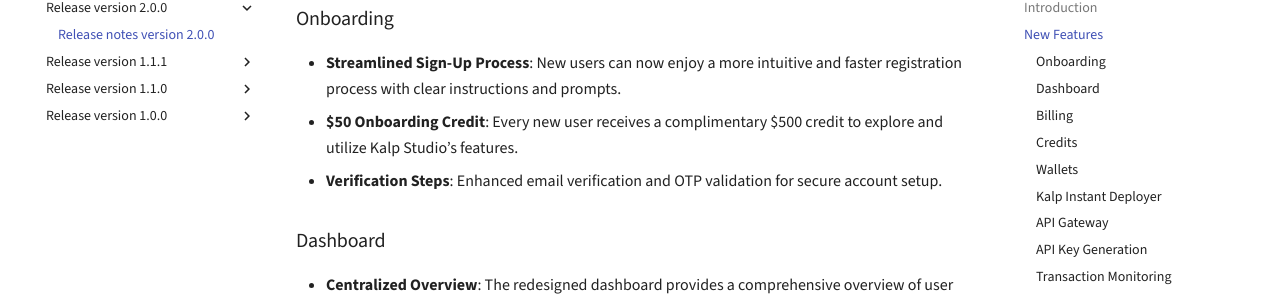
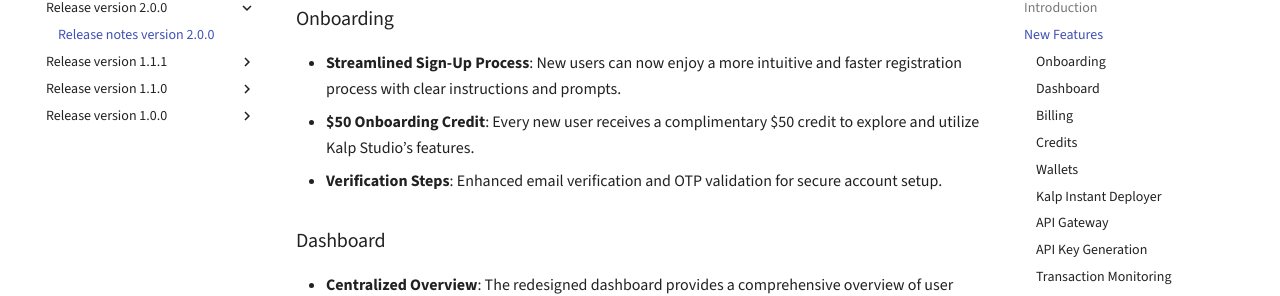
Before and after one commit to p2eengineering/kalp-studio-documentation, an MkDocs documentation site: the page built from docs/Release-notes/release-version-2.0.0/release-notes-version-2.0.0.md, in a window 1280 px wide and 900 px high, scrolled down 336 px. Shown: the part 149-445 px from the top of the window. Built offline with MkDocs 1.6.1 and Material for MkDocs 9.7.7, drawn with Linux system fonts in a browser that asks for light colours; some web fonts are replaced; comment, search, counter and statistics services are not loaded.

Commit message:
Updated changes

```diff
--- a/docs/Release-notes/release-version-2.0.0/release-notes-version-2.0.0.md
+++ b/docs/Release-notes/release-version-2.0.0/release-notes-version-2.0.0.md
@@ -12,7 +12,7 @@
 
 ### Onboarding
 - **Streamlined Sign-Up Process**: New users can now enjoy a more intuitive and faster registration process with clear instructions and prompts.
-- **$50 Onboarding Credit**: Every new user receives a complimentary $500 credit to explore and utilize Kalp Studio’s features.
+- **$50 Onboarding Credit**: Every new user receives a complimentary $50 credit to explore and utilize Kalp Studio’s features.
 - **Verification Steps**: Enhanced email verification and OTP validation for secure account setup.
 
 ### Dashboard
```
